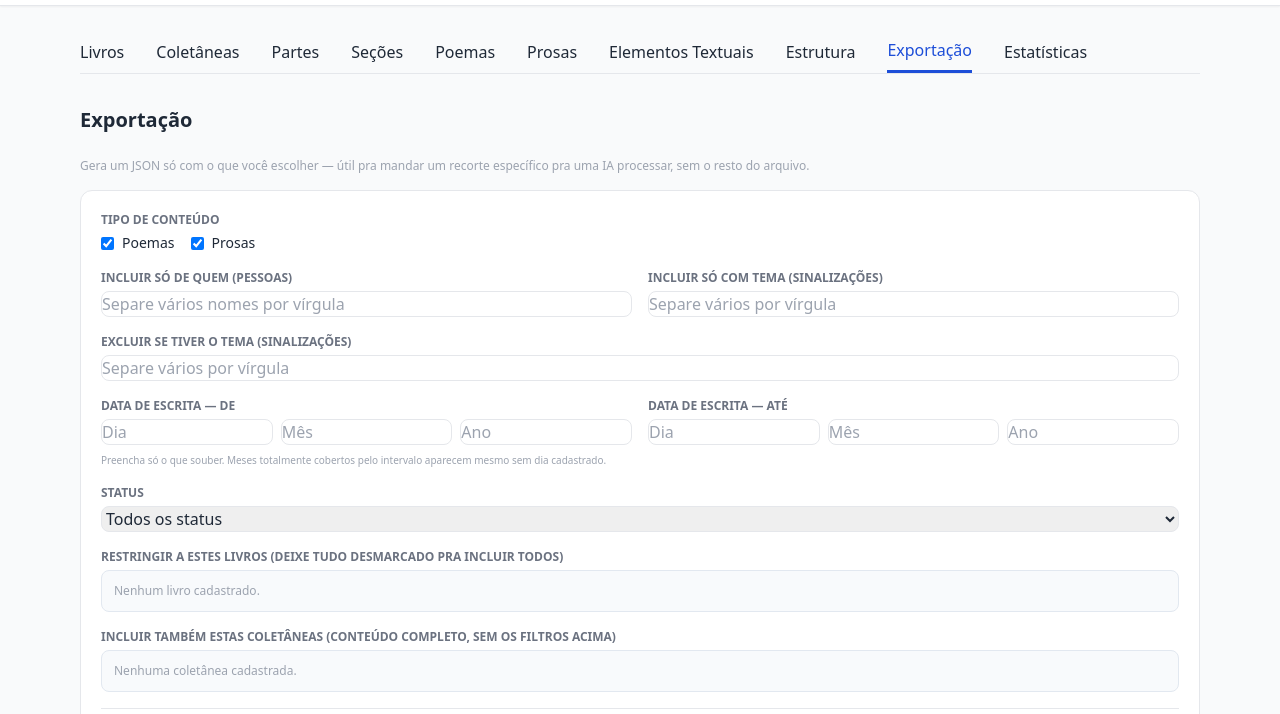
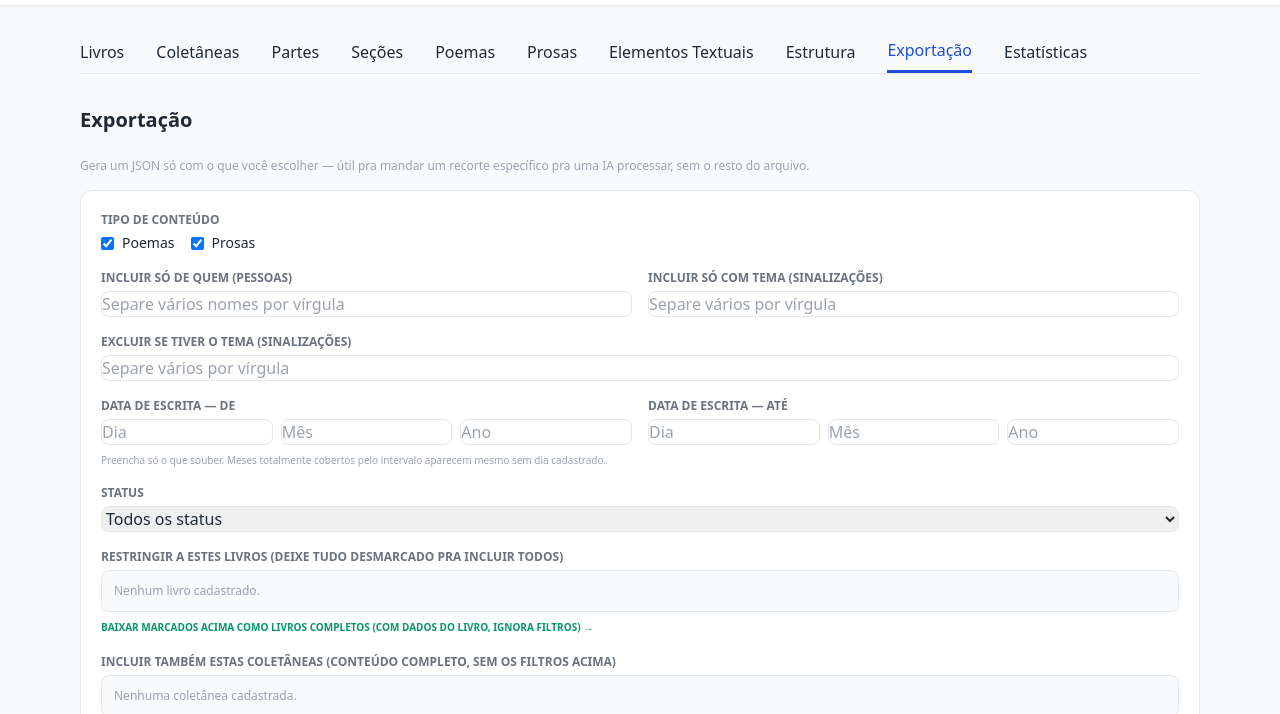
Before and after one commit to arquivosdovic/arquivo-poetico, a plain HTML site: page index.html in a window 1280 px wide. Both pictures are taken after a click on the button "Exportação". Shown: the part 81-795 px from the top of the page. Drawn offline with nearby package versions, Linux system fonts and the light colour scheme.

Commit message:
Possibilidade de baixar mais de um livro

```diff
--- a/index.html
+++ b/index.html
@@ -345,6 +345,10 @@
                     <div id="exp-livros-checks"
                         class="flex flex-wrap gap-3 p-3 bg-slate-50 rounded-lg border border-slate-200 text-sm max-h-32 overflow-y-auto">
                     </div>
+                    <button onclick="exportarLivrosCompletos()"
+                        class="text-[10px] font-bold text-emerald-600 uppercase hover:underline mt-2">
+                        Baixar marcados acima como livros completos (com dados do livro, ignora filtros) →
+                    </button>
                 </div>
 
                 <div>
--- a/js/exportar.js
+++ b/js/exportar.js
@@ -298,6 +298,42 @@ export function executarExportacaoFiltrada() {
     }
 }
 
+// ─── Exportar Vários Livros Completos (dados do livro + conteúdo aninhado) ──
+// Mesma ideia de exportarLivroCompleto, mas pra todos os Livros marcados nos
+// checkboxes de #exp-livros-checks (os mesmos usados pelo filtro acima) —
+// cada um sai com seus próprios campos (título, sinopse, capa-id) + árvore
+// completa de Partes/Seções/Poemas/Prosas, sem passar pelos filtros de
+// pessoa/tema/data (esses são só pra "Exportar JSON filtrado").
+export function exportarLivrosCompletos() {
+    const ids = idsMarcados('exp-livro-check');
+    if (ids.length === 0) {
+        alert('Marque pelo menos um Livro na lista acima antes de baixar.');
+        return;
+    }
+
+    import('./nesting.js').then(({ buildNestingLivro }) => {
+        const livros = ids
+            .map(id => buildNestingLivro(db, id))
+            .filter(Boolean);
+
+        if (livros.length === 0) { alert('Nenhum dos livros marcados foi encontrado.'); return; }
+
+        const saida = { livros };
+        const blob = new Blob([JSON.stringify(saida, null, 4)], { type: 'application/json;charset=utf-8' });
+        const url  = URL.createObjectURL(blob);
+        const a    = document.createElement('a');
+        a.style.display = 'none';
+        a.href = url;
+        a.download = `livros_completos_${Date.now()}.json`;
+        document.body.appendChild(a);
+        a.click();
+        setTimeout(() => { document.body.removeChild(a); URL.revokeObjectURL(url); }, 100);
+
+        const span = document.getElementById('exp-resultado');
+        if (span) span.innerText = `${livros.length} livro(s) completo(s) exportado(s).`;
+    });
+}
+
 // ─── Exportar Um Livro Completo (dados do livro + conteúdo aninhado) ────────
 // Igual a exportarTudoAninhado, mas filtrado a um único Livro — pra quando
 // você quer o título/sinopse/capa-id do livro junto com Partes→Seções→Poemas,
--- a/js/main.js
+++ b/js/main.js
@@ -26,7 +26,8 @@ import { previsualizarExportacaoFiltrada,
          executarExportacaoFiltrada,
          popularSelecaoExportacao,
          exportarTudoAninhado,
-         exportarLivroCompleto }                              from './exportar.js';
+         exportarLivroCompleto,
+         exportarLivrosCompletos }                            from './exportar.js';
 import { renderEstatisticas }                               from './estatisticas.js';
 import { initEditor, adicionarTag, removerTag,
          applyStyle, wrapText, renderizarTags, setAlign,
@@ -148,6 +149,7 @@ window.executarExportacaoFiltrada      = executarExportacaoFiltrada;
 window.renderEstatisticas              = renderEstatisticas;
 window.exportarTudoAninhado            = exportarTudoAninhado;
 window.exportarLivroCompleto           = exportarLivroCompleto;
+window.exportarLivrosCompletos         = exportarLivrosCompletos;
 
 window.toggleSelecaoEstrutura  = toggleSelecaoEstrutura;
 window.marcarTodosEstrutura    = marcarTodosEstrutura;
```
